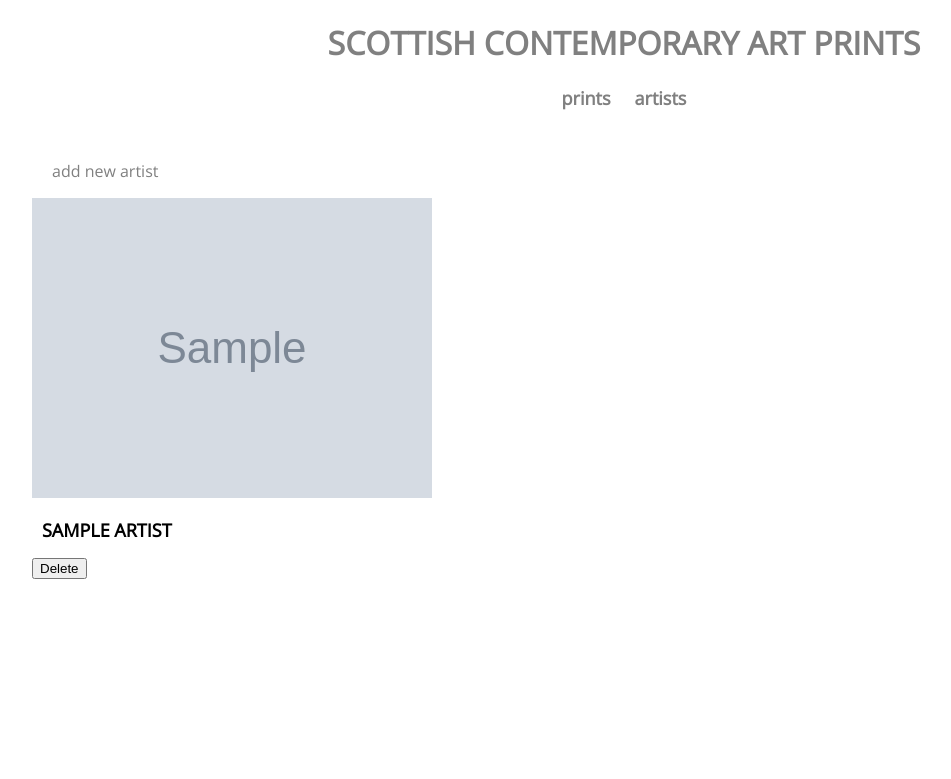
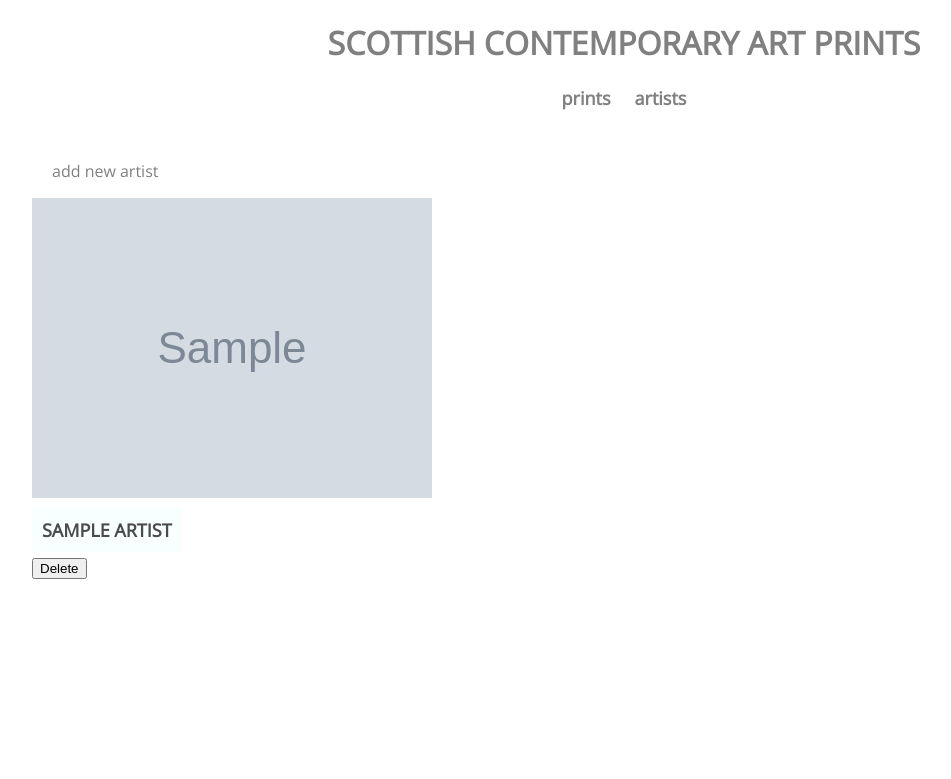
Before and after one commit to stephaniepboyne/First-Project-, a Flask app: page /artists in a window 1280 px wide. Shown: the top 779 px of the page, without its empty margins (16-967 px from the left). Run offline with Flask 2, Linux system fonts and the light colour scheme; grey boxes marked "Sample" are stand-in pictures; a database or web service that is not in the repository returns one stand-in record (values such as "Sample title"); some libraries are stand-ins or nearby versions.

Commit message:
flexbox issue solved

```diff
--- a/static/css/main.css
+++ b/static/css/main.css
@@ -67,7 +67,23 @@ body > header > h1 > a:hover {
     font-family: 'Open Sans', sans-serif;
     font-size: large;
     font-weight: bold;
-    color: black;
+    color: rgb(75, 75, 75);
     padding: 10px;
     text-decoration: none;
+    background-color: rgba(240, 255, 255, 0.541);
+    text-align: center;
 }
+
+.print_image {
+    width: 400px;
+}
+
+.image_text {
+    display: flex;
+    flex-flow: row wrap;
+}
+
+.image_text > li {
+    flex: 30%;
+    list-style-type: none;
+}
--- a/templates/artists/index.html
+++ b/templates/artists/index.html
@@ -4,18 +4,21 @@
 
 <div class="new_artist"><a href="artists/new">add new artist</a></div>
 
-<ul>
+<div>
+    <ul class="image_text">
         {% for artist in all_artists %}
-    <div>
+        <li>
             <img src="{{ artist.image_pathway }}" alt="Print" class="print_image">
             <span style="text-transform:uppercase;">
                 <p class="select_artist"><a href="/artists/{{ artist.id }}">{{ artist.name }}</a></p>
             </span>
-        <form action="/artists/{{ artist.id }}/delete" method="POST">
+            <form action="/artists/{{ artist.id }}/delete" method="POST" class="delete">
                 <input type="submit" value="Delete">
             </form>
-    </div>
+        </li>
     {% endfor %}
 </ul>
 
+</div>
+
 {% endblock %}
```
Also changed, not shown: console.py (+4 -4 lines), static/images/Cow Parsley Sunset.jpg (added), static/images/Flower Study.jpg (added), static/images/Islands.jpg (added), static/images/Light and Air.jpg (added). Lines whose indentation alone changed are shown as unchanged.
